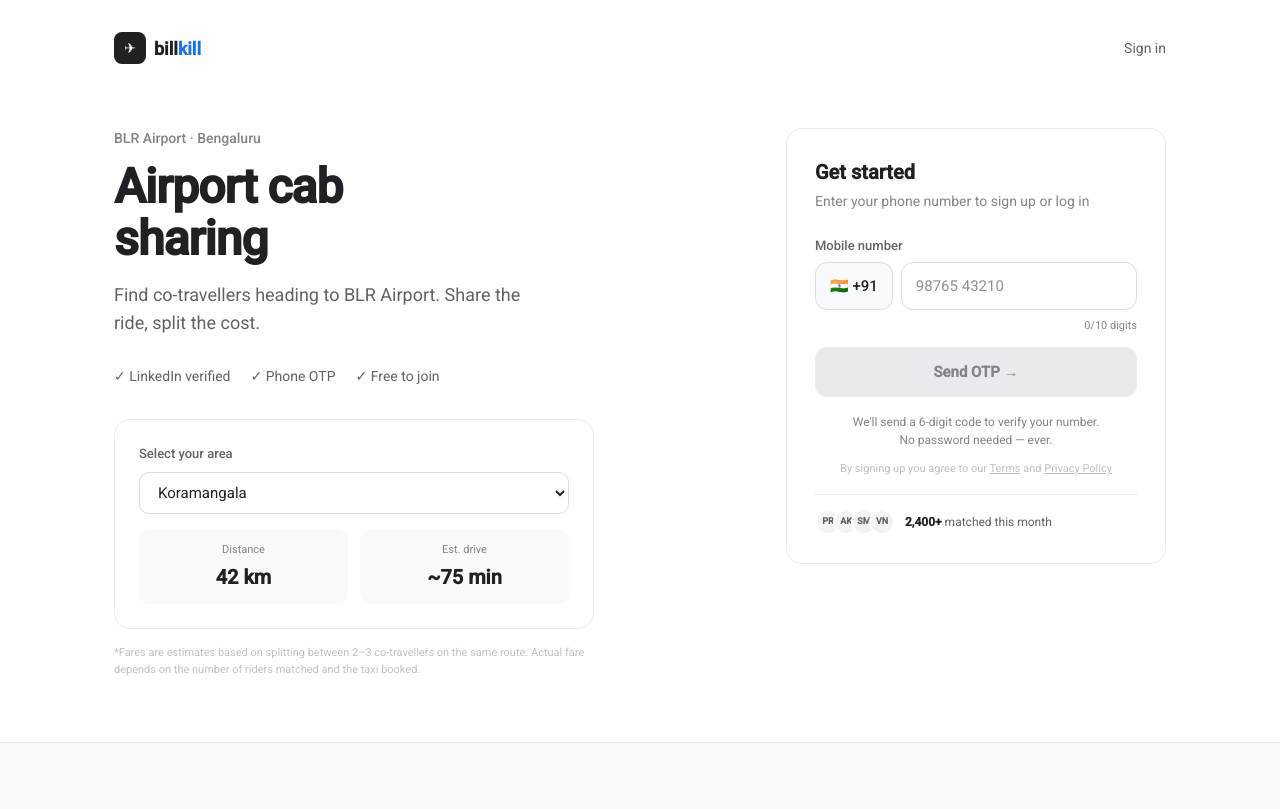
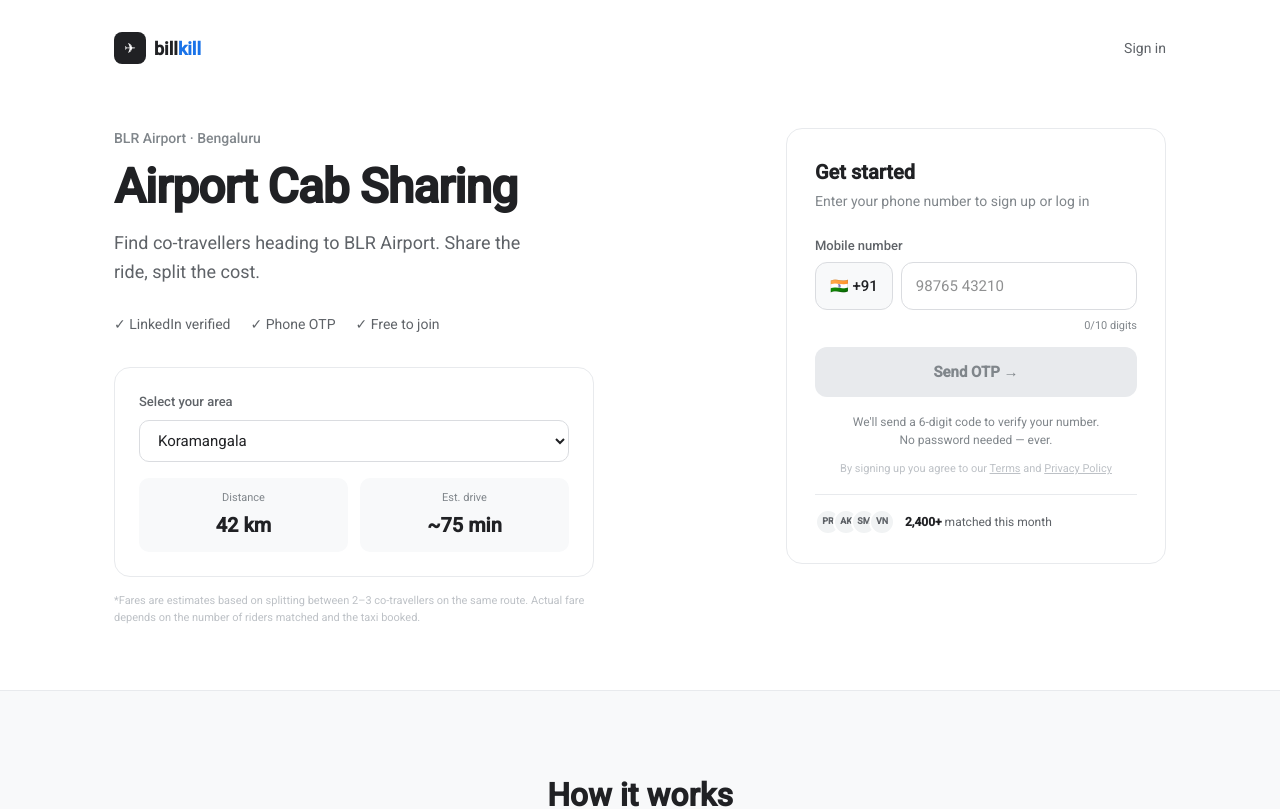
Before and after one commit to mandeeps9177/billkill, a Next.js app: page / in a window 1280 px wide. Shown: the top 809 px of the page. Built offline with nearby package versions, Linux system fonts and the light colour scheme; a web font is replaced by a local one.

Commit message:
fix: hero text to Airport Cab Sharing

```diff
--- a/src/app/page.tsx
+++ b/src/app/page.tsx
@@ -35,7 +35,7 @@ export default function HomePage() {
                 BLR Airport · Bengaluru
               </p>
               <h1 style={{ fontSize: 48, fontWeight: 800, color: "#202124", lineHeight: 1.08, marginBottom: 16, letterSpacing: -1 }}>
-                Airport cab<br />sharing {SITE.heroPrice}
+                {SITE.heroPrice}
               </h1>
               <p style={{ fontSize: 18, color: "#5F6368", lineHeight: 1.6, marginBottom: 28, maxWidth: 440 }}>
                 {SITE.heroSubtext}
--- a/src/data/config.ts
+++ b/src/data/config.ts
@@ -15,7 +15,7 @@ export const ROUTES = [
 ];
 
 export const SITE = {
-  heroPrice: "",
+  heroPrice: "Airport Cab Sharing",
   heroSubtext: "Find co-travellers heading to BLR Airport. Share the ride, split the cost.",
   ctaText: "Start sharing rides",
   ctaSubtext: "Join thousands of Bengaluru travellers saving on airport cabs",
```
